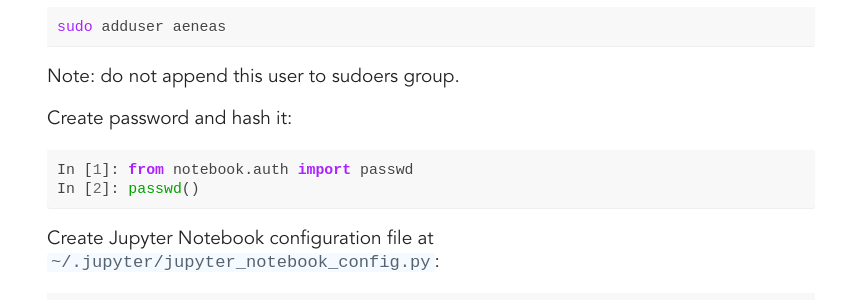
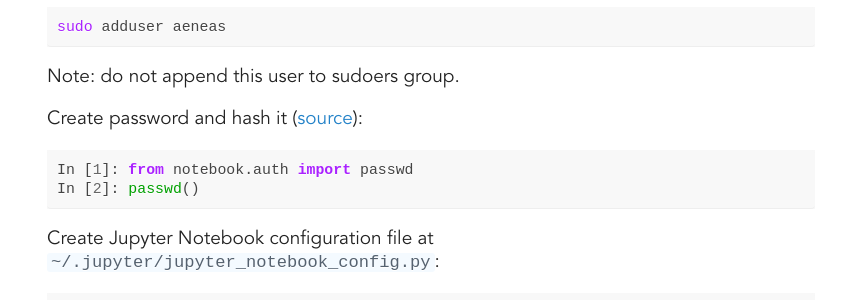
Before and after one commit to mikbuch/mikbuch.github.io, a Jekyll site: the page built from _posts/2019-05-22-Jupyter-Notebook-OpenStack.md, in a window 1280 px wide and 900 px high, scrolled down 1550 px. Shown: the part 150-450 px from the top of the window, without its empty margins (209-1054 px from the left). Built offline with Jekyll 4.4.1, drawn with Linux system fonts in a browser that asks for light colours; comment, search, counter and statistics services are not loaded.

Commit message:
Jupyter password source

````diff
--- a/_posts/2019-05-22-Jupyter-Notebook-OpenStack.md
+++ b/_posts/2019-05-22-Jupyter-Notebook-OpenStack.md
@@ -77,7 +77,7 @@ sudo adduser aeneas
 ```
 Note: do not append this user to sudoers group.
 
-Create password and hash it:
+Create password and hash it ([source](https://jupyter-notebook.readthedocs.io/en/stable/public_server.html#preparing-a-hashed-password)):
 ```python
 In [1]: from notebook.auth import passwd
 In [2]: passwd()
````
